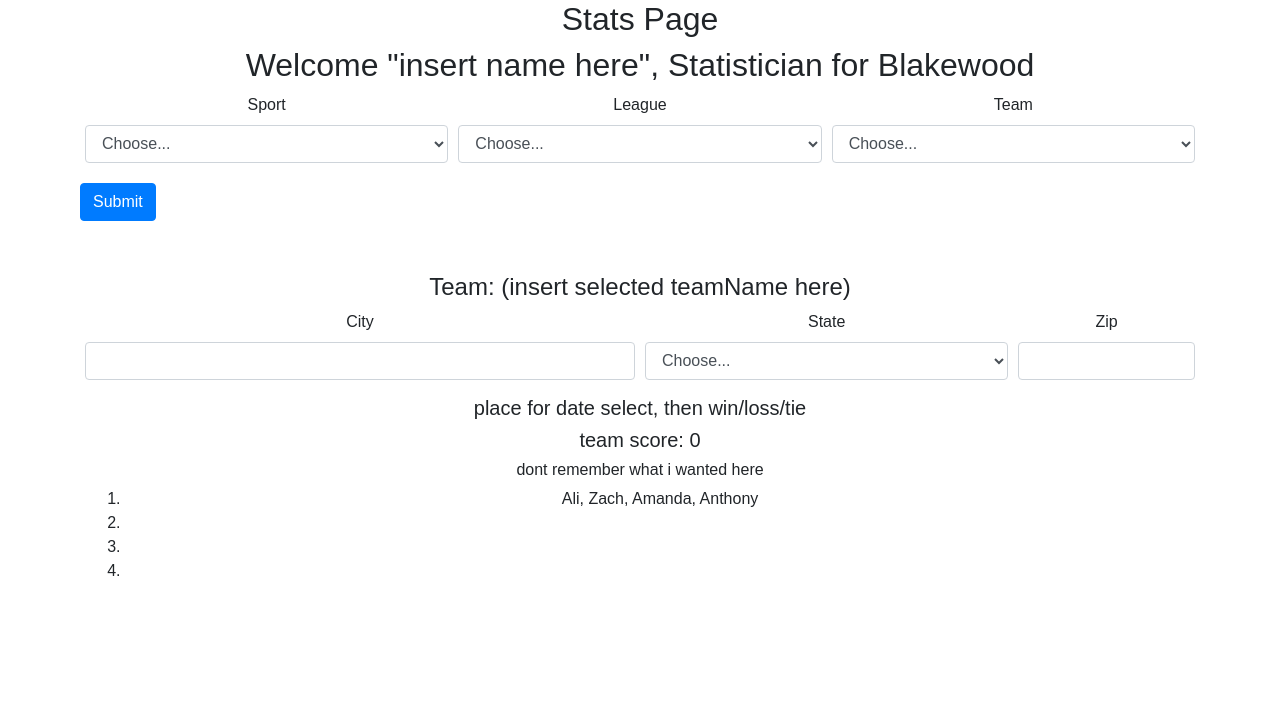
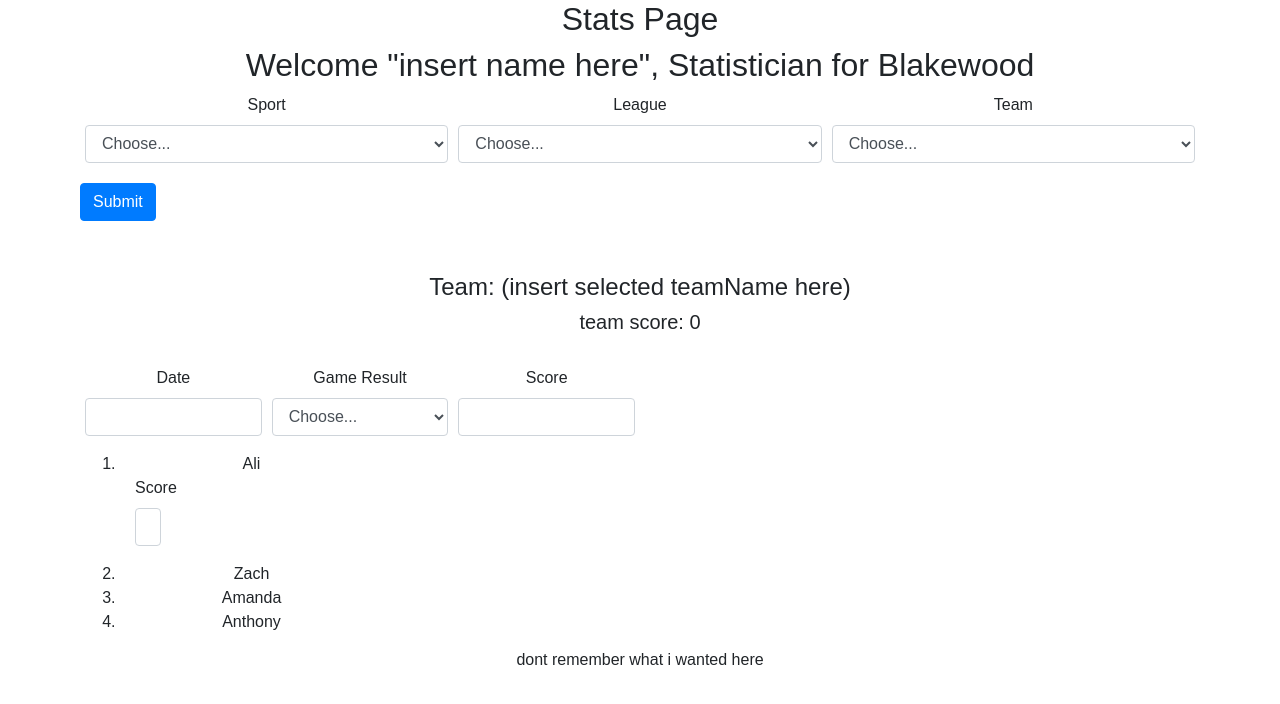
Before and after one commit to goergena/rekt, a React (Create React App) app: page /stats in a window 1280 px wide. Shown: the top 704 px of the page. Built offline with nearby package versions, Linux system fonts and the light colour scheme.

Commit message:
more inputs on statistician pg

```diff
--- a/src/components/StatsPage/StatsPage.js
+++ b/src/components/StatsPage/StatsPage.js
@@ -1,18 +1,18 @@
 import React, { Component } from 'react';
 
-const bowlers = ['Ali, Zach, Amanda, Anthony'];
+const bowlers = ['Ali', 'Zach', 'Amanda', 'Anthony'];
 let teamScore = 0;
 
 
 class StatsPage extends Component {
   render() {
     return (
-    <div class="StatsPage container">
+    <div className="StatsPage container">
       <h2>Stats Page</h2>
       <h2>Welcome "insert name here", Statistician for Blakewood</h2>
       <form>
-         <div class="form-row">
-          <div class="form-group col-md-4">
+        <div className="form-row">
+          <div className="form-group col-md-4">
             <label for="sport">Sport</label>
             <select id="sport" className="form-control">
               <option >Choose...</option>
@@ -21,7 +21,7 @@ class StatsPage extends Component {
               <option value="basketball">Basketball</option>
             </select>
           </div>
-            <div class="form-group col-md-4">
+          <div className="form-group col-md-4">
             <label for="league">League</label>
             <select id="league" className="form-control">
               <option >Choose...</option>
@@ -31,7 +31,7 @@ class StatsPage extends Component {
             </select>
           </div>
 
-             <div class="form-group col-md-4">
+          <div className="form-group col-md-4">
             <label for="team">Team</label>
             <select id="team" className="form-control">
               <option >Choose...</option>
@@ -46,40 +46,57 @@ class StatsPage extends Component {
       </form>
   <br />
   <br />
+
 <h4>Team: (insert selected teamName here)</h4>
+<h5>team score: {teamScore}</h5>
+<br />
 
 <form>
-  <div class="form-row">
-    <div class="form-group col-md-6">
-      <label for="inputCity">City</label>
-      <input type="text" class="form-control" id="inputCity"/>
+  <div className="form-row">
+    <div className="form-group col-md-2">
+      <label for="inputDate">Date</label>
+      <input type="text" className="form-control" id="Date"/>
     </div>
-    <div class="form-group col-md-4">
-      <label for="inputState">State</label>
-      <select id="inputState" class="form-control">
-        <option selected>Choose...</option>
-        <option>...</option>
+    <div className="form-group col-md-2">
+      <label for="inputWin">Game Result</label>
+      <select id="inputWin" className="form-control">
+        <option>Choose...</option>
+        <option value="1">Win</option>
+                <option value="0">Loss</option>
+                <option value="tie">Tie</option>
       </select>
     </div>
-    <div class="form-group col-md-2">
-      <label for="inputZip">Zip</label>
-      <input type="text" class="form-control" id="inputZip"/>
+    <div className="form-group col-md-2">
+      <label for="teamScore">Score</label>
+      <input type="text" className="form-control" id="teamScore"/>
     </div>
   </div>
-</form>
 
-<h5> place for date select, then win/loss/tie </h5>
-<h5>team score: {teamScore}</h5>
+  <div className="form-row">
+  <ol>
+            <li>{bowlers[0]}
+            <div className="form-group col-md-2">
+      <label for="score">Score</label>
+      <input type="text" className="form-control" id="score"/>
 
-<h6>dont remember what i wanted here</h6>
-        <ol>
-            <li>{bowlers[0]}</li>
+    </div>
+            </li>
             <li>{bowlers[1]}</li>
             <li>{bowlers[2]}</li>
             <li>{bowlers[3]}</li>
 
         </ol>
   </div>
+</form>
+
+
+
+
+<h6>dont remember what i wanted here</h6>
+
+        </div>
+
+
 
 
 
```
Lines whose indentation alone changed are shown as unchanged.
